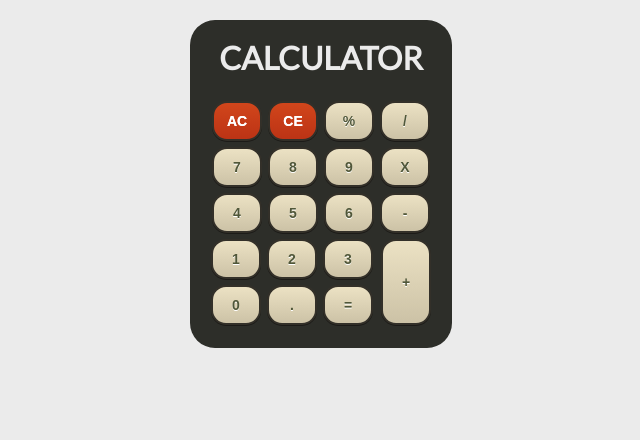
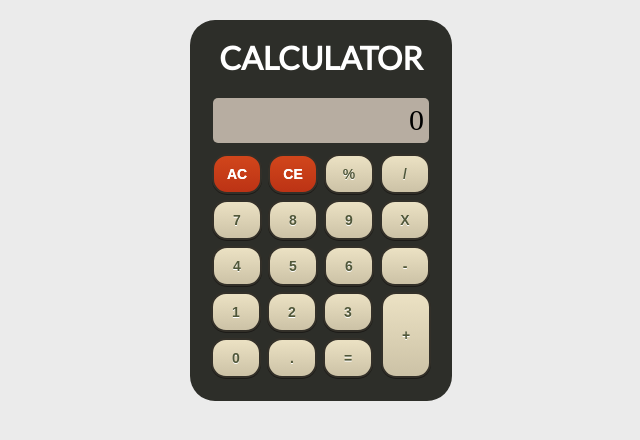
Before and after one commit to amyevans/calculator, a plain HTML site: page index.html in a window 1280 px wide. Shown: the whole page, without its empty margins (319-959 px from the left). Drawn offline with nearby package versions, Linux system fonts and the light colour scheme.

Commit message:
Refine UI

```diff
--- a/index.html
+++ b/index.html
@@ -17,6 +17,9 @@
 <body>
 	<div class="calculator">
 		<h1>Calculator</h1>
+		<div class="row">
+			<div class="output">0</div>
+		</div>
 		<div class="row">
 			<button class="button red">AC</button>
 			<button class="button red">CE</button>
--- a/style.css
+++ b/style.css
@@ -16,7 +16,7 @@ body {
 
 .calculator h1 {
 	margin-top: 0;
-	color: rgb(235, 235, 235);
+	color: white;
 	font-family: Lato;
 	text-transform: uppercase;
 
@@ -105,3 +105,13 @@ body {
 .plus {
 	height: 86px;
 }
+
+.output {
+	background-color: rgb(183,173,161);
+	text-align: right;
+	margin: 8px 3px;
+	height: 40px;
+	border-radius: 5px;
+	padding: 5px 5px 0 5px;
+	font-size: 30px;
+}
```
